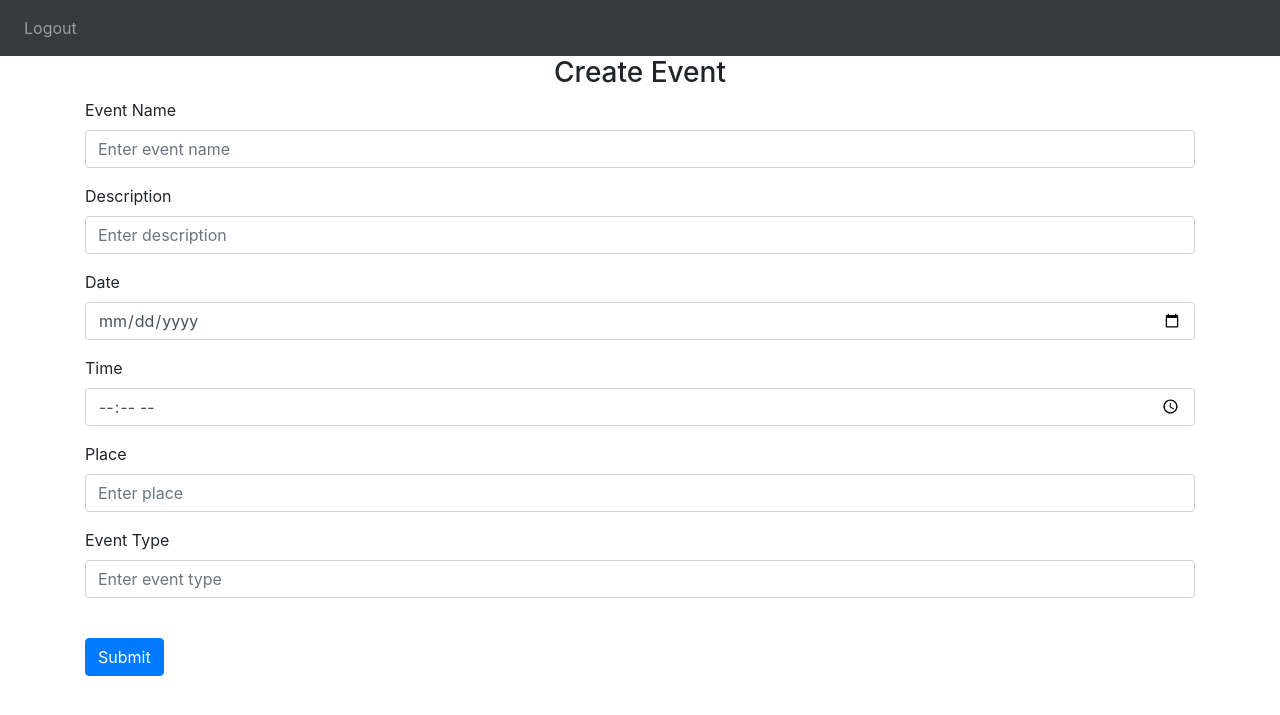
After one commit to arnest-allka/DigiMeet, a Flask app: page /create-event in a window 1280 px wide. The commit adds this page. Shown: the top 715 px of the page. Run offline with Flask 3, Linux system fonts and the light colour scheme; the visitor is signed in with stand-in values (Sample User, id 1); some libraries are stand-ins or nearby versions.

Commit message:
create event form

```diff
--- a/website/auth.py
+++ b/website/auth.py
@@ -58,7 +58,7 @@ def register():
         elif len(password1) < 7:
             flash('Password must be at least 7 characters.', category='error')
         else:
-            new_user = User.create_user(first_name, last_name, email, username, password1)
+            User.create_user(first_name, last_name, email, username, password1)
             flash('Registration successful. You can now log in.', category='success')
             return redirect(url_for('auth.login'))
 
--- a/website/models/user.py
+++ b/website/models/user.py
@@ -1,3 +1,4 @@
+from bson import ObjectId
 from flask_login import UserMixin
 from .. import mongo, bcrypt
 
@@ -43,7 +44,7 @@ class User(UserMixin):
 
     @staticmethod
     def find_by_id(id):
-        user_data = mongo.db.users.find_one({"_id": id})
+        user_data = mongo.db.users.find_one({"_id": ObjectId(id)})
         if user_data:
             return User(user_data)
         return None
--- a/website/routes.py
+++ b/website/routes.py
@@ -1,9 +1,31 @@
-from flask import Blueprint, render_template
+from flask import Blueprint, flash, redirect, render_template, request, url_for
 from flask_login import login_required, current_user
+
+from .models.event import Event
 
 routes = Blueprint('routes', __name__)
 
 @routes.route('/', methods=['GET', 'POST'])
 @login_required
 def home():
-    return render_template("home.html", user=current_user)
+    events = Event.find_by_user_id(current_user.id)
+
+    return render_template("home.html", user=current_user, events=events)
+
+@routes.route('/create-event', methods=['GET', 'POST'])
+@login_required
+def create_event():
+    if request.method == "POST":
+        name = request.form.get('event_name')
+        description = request.form.get('description')
+        date = request.form.get('date')
+        time = request.form.get('time')
+        place = request.form.get('place')
+        type = request.form.get('type')
+        user_id = current_user.id
+
+        Event.create_event(name, description, date, time, place, type, user_id)
+        flash('Event created successfully!', category='success')
+        return redirect(url_for('routes.home'))
+
+    return render_template("create_event.html", user=current_user)
--- a/website/templates/base.html
+++ b/website/templates/base.html
@@ -11,7 +11,9 @@
           href="https://stackpath.bootstrapcdn.com/font-awesome/4.7.0/css/font-awesome.min.css"
           crossorigin="anonymous" />
     <title>
-      {% block title %}Home{% endblock title %}
+      {% block title %}
+        Home
+      {% endblock title %}
     </title>
   </head>
   <body>
@@ -25,7 +27,11 @@
       <div class="collapse navbar-collapse" id="navbar">
         <div class="navbar-nav">
           {% if user.is_authenticated %}
-            <a class="nav-item nav-link" id="home" href="/">Home</a>
+            {% if user.is_admin %}
+            {% else %}
+              <a class="nav-item nav-link" id="home" href="/">Home</a>
+              <a class="nav-item nav-link" id="create_event" href="/create-event">Create Event</a>
+            {% endif %}
             <a class="nav-item nav-link" id="logout" href="/logout">Logout</a>
           {% else %}
             <a class="nav-item nav-link" id="login" href="/login">Login</a>
@@ -58,7 +64,8 @@
       {% endif %}
     {% endwith %}
     <div class="container">
-      {% block content %}{% endblock content %}
+      {% block content %}
+      {% endblock content %}
     </div>
     <script src="https://code.jquery.com/jquery-3.2.1.slim.min.js"
             integrity="sha384-KJ3o2DKtIkvYIK3UENzmM7KCkRr/rE9/Qpg6aAZGJwFDMVNA/GpGFF93hXpG5KkN"
@@ -69,5 +76,5 @@
     <script src="https://maxcdn.bootstrapcdn.com/bootstrap/4.0.0/js/bootstrap.min.js"
             integrity="sha384-JZR6Spejh4U02d8jOt6vLEHfe/JQGiRRSQQxSfFWpi1MquVdAyjUar5+76PVCmYl"
             crossorigin="anonymous"></script>
-</body>
+  </body>
 </html>
--- /dev/null
+++ b/website/templates/create_event.html
@@ -0,0 +1,60 @@
+{% extends "base.html" %}
+{% block title %}
+  Create Event
+{% endblock title %}
+{% block
+  content %}
+  <form method="post">
+    <h3 align="center">Create Event</h3>
+    <div class="form-group">
+      <label for="event_name">Event Name</label>
+      <input type="text"
+             class="form-control"
+             id="event_name"
+             name="event_name"
+             placeholder="Enter event name" />
+    </div>
+    <div class="form-group">
+      <label for="description">Description</label>
+      <input type="text"
+             class="form-control"
+             id="description"
+             name="description"
+             placeholder="Enter description" />
+    </div>
+    <div class="form-group">
+      <label for="date">Date</label>
+      <input type="date"
+             class="form-control"
+             id="date"
+             name="date"
+             placeholder="Enter date" />
+    </div>
+    <div class="form-group">
+      <label for="time">Time</label>
+      <input type="time"
+             class="form-control"
+             id="time"
+             name="time"
+             placeholder="Enter time" />
+    </div>
+    <div class="form-group">
+      <label for="place">Place</label>
+      <input type="text"
+             class="form-control"
+             id="place"
+             name="place"
+             placeholder="Enter place" />
+    </div>
+    <div class="form-group">
+      <label for="type">Event Type</label>
+      <input type="text"
+             class="form-control"
+             id="type"
+             name="type"
+             placeholder="Enter event type" />
+    </div>
+    <br />
+    <button type="submit" class="btn btn-primary">Submit</button>
+  </form>
+{% endblock content %}
```
Also changed, not shown: website/models/event.py (added, +42 -0 lines), website/templates/home.html (+17 -0 lines).
